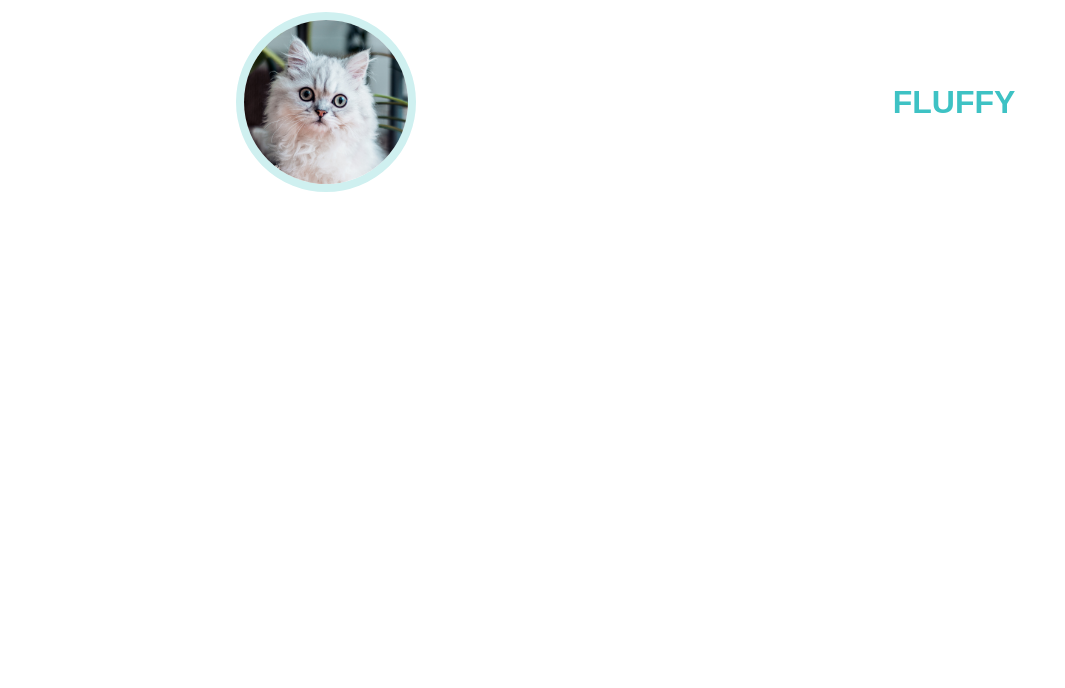
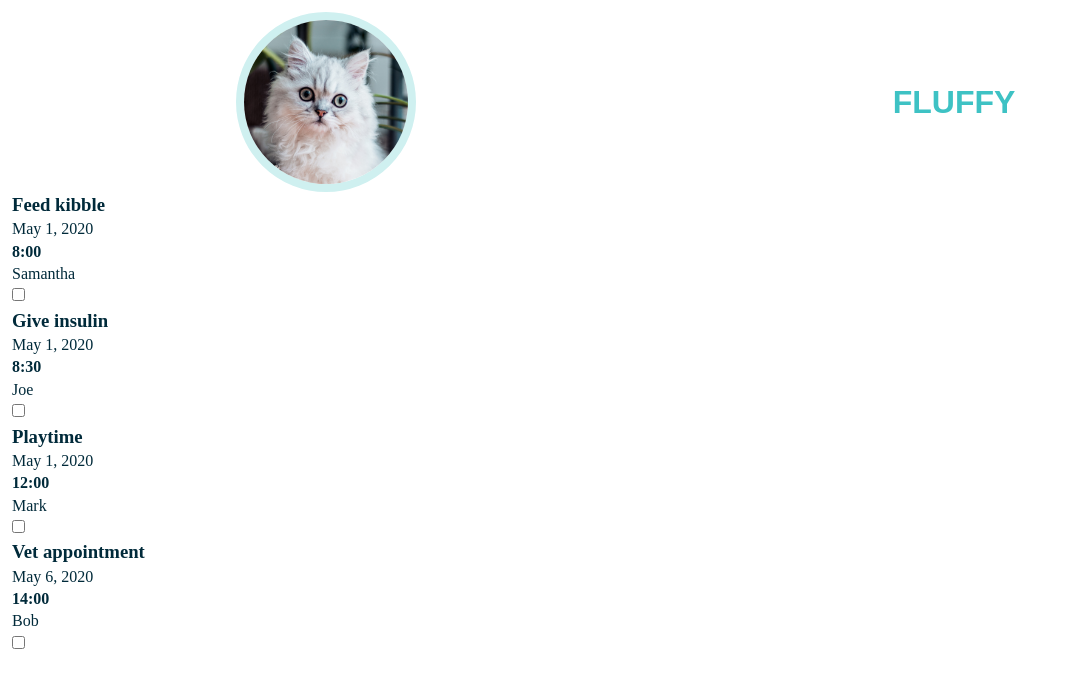
Before and after one commit to nikkypyra/capstone-project, a React (Create React App) app: page /pet-profile in a window 1280 px wide. Shown: the top 688 px of the page, without its empty margins (0-1065 px from the left). Built offline with nearby package versions, Linux system fonts and the light colour scheme.

Commit message:
Added tasks.json and tasks to page

```diff
--- a/src/GlobalStyles.js
+++ b/src/GlobalStyles.js
@@ -1,4 +1,4 @@
-import { createGlobalStyle } from 'styled-components'
+import { createGlobalStyle } from 'styled-components/macro'
 
 export default createGlobalStyle`
 * {
--- a/src/PetProfile.js
+++ b/src/PetProfile.js
@@ -1,12 +1,26 @@
 import React from 'react'
-import styled from 'styled-components'
+import styled from 'styled-components/macro'
+import tasks from './tasks.json'
 
 export default function PetProfile() {
   return (
-    <HeaderStyled>
-      <img src={process.env.PUBLIC_URL + '/images/pet1.png'} alt="" />
-      <h1>FLUFFY</h1>
-    </HeaderStyled>
+    <>
+      <HeaderStyled>
+        <img src={process.env.PUBLIC_URL + '/images/pet1.png'} alt="" />
+        <h1>FLUFFY</h1>
+      </HeaderStyled>
+      <TasksStyled>
+        {tasks.map((task) => (
+          <section key={task.id}>
+            <h3>{task.description}</h3>
+            <p>{task.date}</p>
+            <h4>{task.time}</h4>
+            <p>{task.person}</p>
+            <input type="checkbox"></input>
+          </section>
+        ))}
+      </TasksStyled>
+    </>
   )
 }
 const HeaderStyled = styled.header`
@@ -33,3 +47,6 @@ const HeaderStyled = styled.header`
     grid-column: 1/2;
   }
 `
+const TasksStyled = styled.main`
+  display: grid;
+`
--- /dev/null
+++ b/src/tasks.json
@@ -0,0 +1,34 @@
+[
+  {
+    "description": "Feed kibble",
+    "date": "May 1, 2020",
+    "time": "8:00",
+    "person": "Samantha",
+    "complete": "true",
+    "id": "1"
+  },
+  {
+    "description": "Give insulin",
+    "date": "May 1, 2020",
+    "time": "8:30",
+    "person": "Joe",
+    "complete": "false",
+    "id": "2"
+  },
+  {
+    "description": "Playtime",
+    "date": "May 1, 2020",
+    "time": "12:00",
+    "person": "Mark",
+    "complete": "false",
+    "id": "3"
+  },
+  {
+    "description": "Vet appointment",
+    "date": "May 6, 2020",
+    "time": "14:00",
+    "person": "Bob",
+    "complete": "false",
+    "id": "4"
+  }
+]
```
